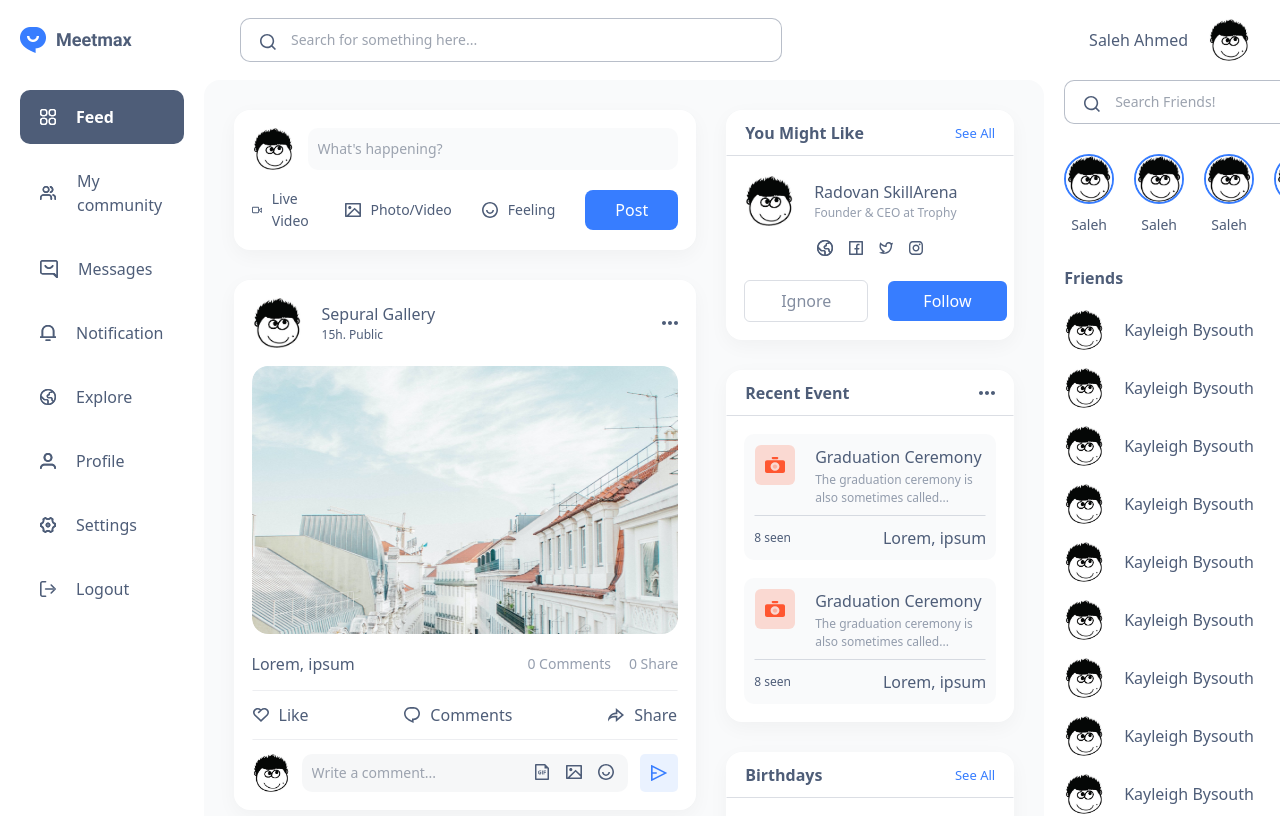
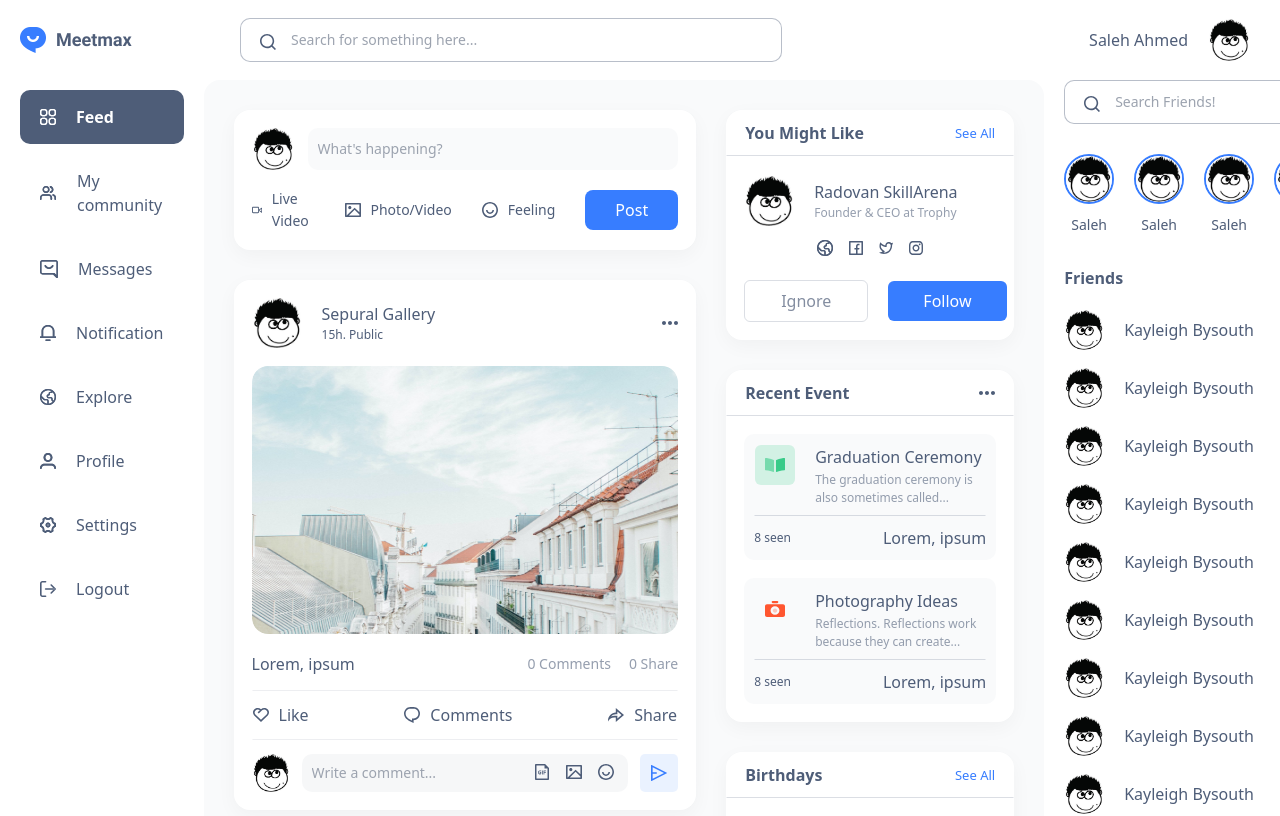
Before and after one commit to MinhDuyDEV/Meetmax-app, a React (Create React App) app: page / in a window 1280 px wide. Shown: the top 816 px of the page. Built offline with nearby package versions, Linux system fonts and the light colour scheme; no server answers.

Commit message:
optimize  Event

```diff
--- a/src/modules/feed/Event.js
+++ b/src/modules/feed/Event.js
@@ -1,19 +1,18 @@
 import React from "react";
-import { IconCamera } from "../../components/icons";
 
-const Event = () => {
+const Event = ({ title = "", desc = "", children, bg = "" }) => {
   return (
     <div className="px-[18px] pb-[18px] flex flex-col gap-y-[18px]">
       <div className="p-[10px] bg-gray bg-opacity-[3%] rounded-[10px]">
         <div className="flex pb-2 border gap-x-5 border-gray border-opacity-20 border-t-transparent border-r-transparent border-l-transparent mb-[10px]">
-          <span className="flex items-center justify-center w-10 h-10 bg-red bg-opacity-20 rounded-[6px]">
-            <IconCamera></IconCamera>
+          <span
+            className={`flex items-center justify-center w-10 h-10 bg-opacity-20 rounded-[6px] bg-${bg}`}
+          >
+            {children}
           </span>
           <div className="flex flex-1 flex-col font-medium gap-y-[2px]">
-            <div className="text-display text-gray">Graduation Ceremony</div>
-            <p className="text-body12 text-gray text-opacity-60">
-              The graduation ceremony is also sometimes called...
-            </p>
+            <div className="text-display text-gray">{title}</div>
+            <p className="text-body12 text-gray text-opacity-60">{desc}</p>
           </div>
         </div>
         <div className="flex items-center justify-between">
--- a/src/modules/feed/RecentEvent.js
+++ b/src/modules/feed/RecentEvent.js
@@ -1,5 +1,5 @@
 import React from "react";
-import { IconOther } from "../../components/icons";
+import { IconBook, IconCamera, IconOther } from "../../components/icons";
 import Event from "./Event";
 
 const RecentEvent = () => {
@@ -11,8 +11,20 @@ const RecentEvent = () => {
           <IconOther></IconOther>
         </span>
       </div>
-      <Event></Event>
-      <Event></Event>
+      <Event
+        title="Graduation Ceremony"
+        desc="The graduation ceremony is also sometimes called..."
+        bg="green"
+      >
+        <IconBook></IconBook>
+      </Event>
+      <Event
+        title="Photography Ideas"
+        desc="Reflections. Reflections work because they can create..."
+        bg="red"
+      >
+        <IconCamera></IconCamera>
+      </Event>
     </div>
   );
 };
```
